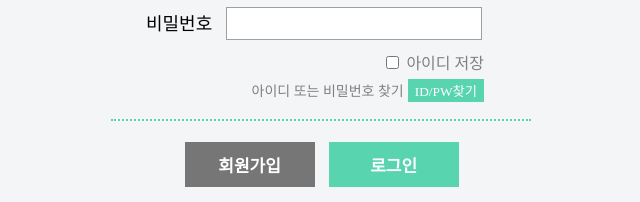
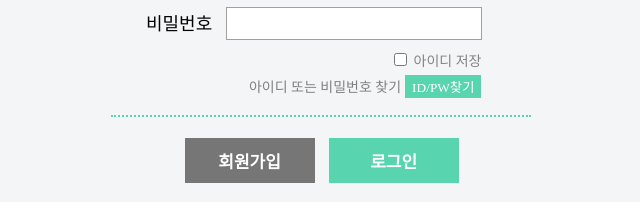
Before and after one commit to sol1230/toy_html_gimbap, a plain HTML site: page docs/HTML/Login_page.html in a window 1280 px wide. Shown: the part 446-648 px from the top of the page, 319-959 px from the left. Drawn offline with Linux system fonts and the light colour scheme; a web font is replaced by a local one.

Commit message:
login add

```diff
--- a/docs/CSS/Login_page.css
+++ b/docs/CSS/Login_page.css
@@ -52,13 +52,13 @@
 }
 .id-save-right {
   text-align: right;
-  margin-right: 47px;
+  margin-right: 3.1rem;
   padding-bottom: 5px;
 }
-.id-save-right span {
+.id-save-right label {
   position: relative;
-  font-size: 16px;
-  color: gray;
+  font-size: 14px;
+  color: rgb(132, 132, 132);
 }
 .find-button > button {
   background-color: rgb(88, 212, 175);
@@ -66,7 +66,7 @@
 }
 .find-button {
   text-align: right;
-  margin-right: 47px;
+  margin-right: 3.1rem;
   text-decoration: none;
   padding-bottom: 7px;
 }
--- a/docs/HTML/Login_page.html
+++ b/docs/HTML/Login_page.html
@@ -36,7 +36,7 @@
         </div>
         <div class="id-save-right">
           <input type="checkbox" name="id-save" id="id-save" />
-          <span>아이디 저장</span>
+          <label for="id-save">아이디 저장</label>
         </div>
         <div class="find-button">
           <span>아이디 또는 비밀번호 찾기</span>
```
